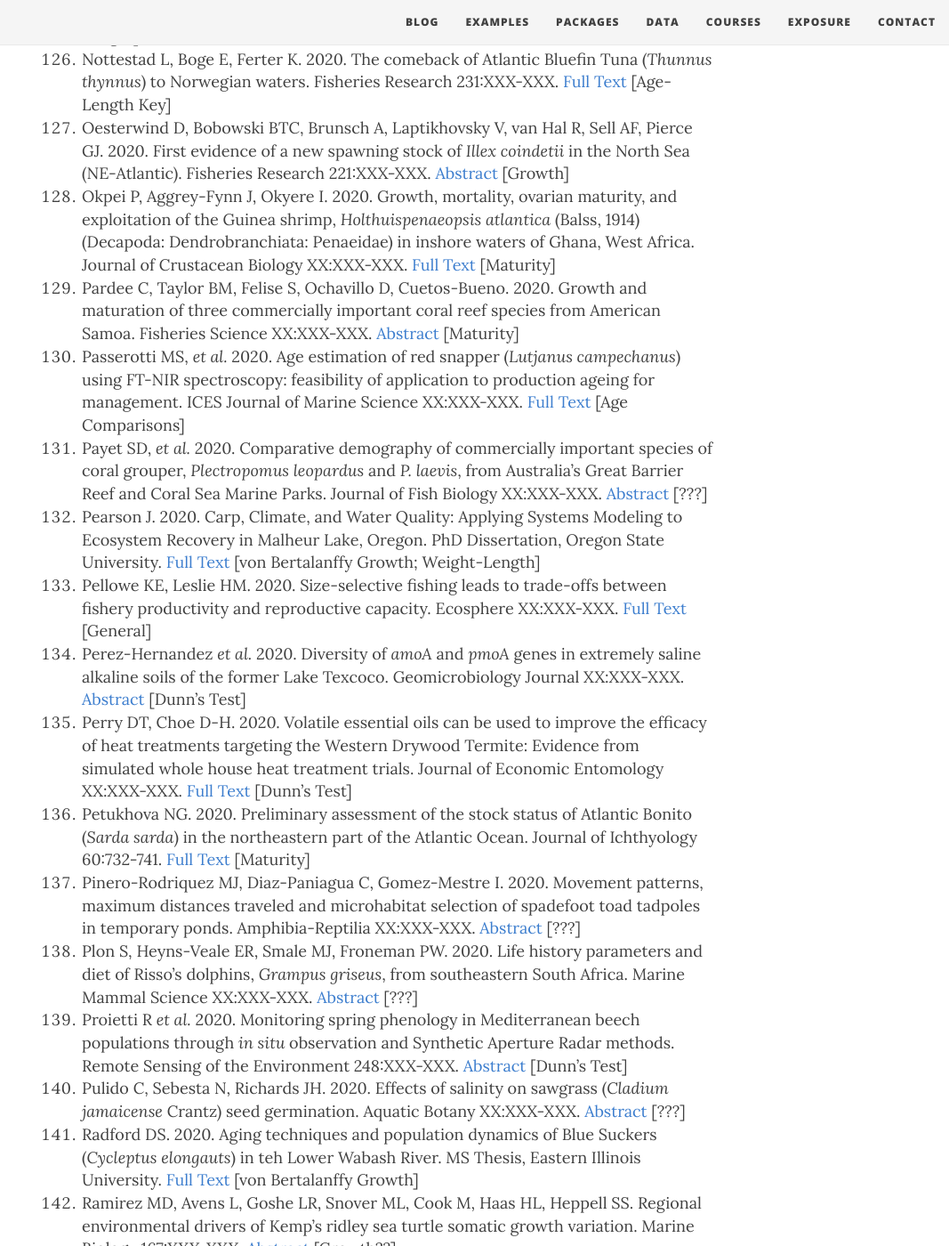
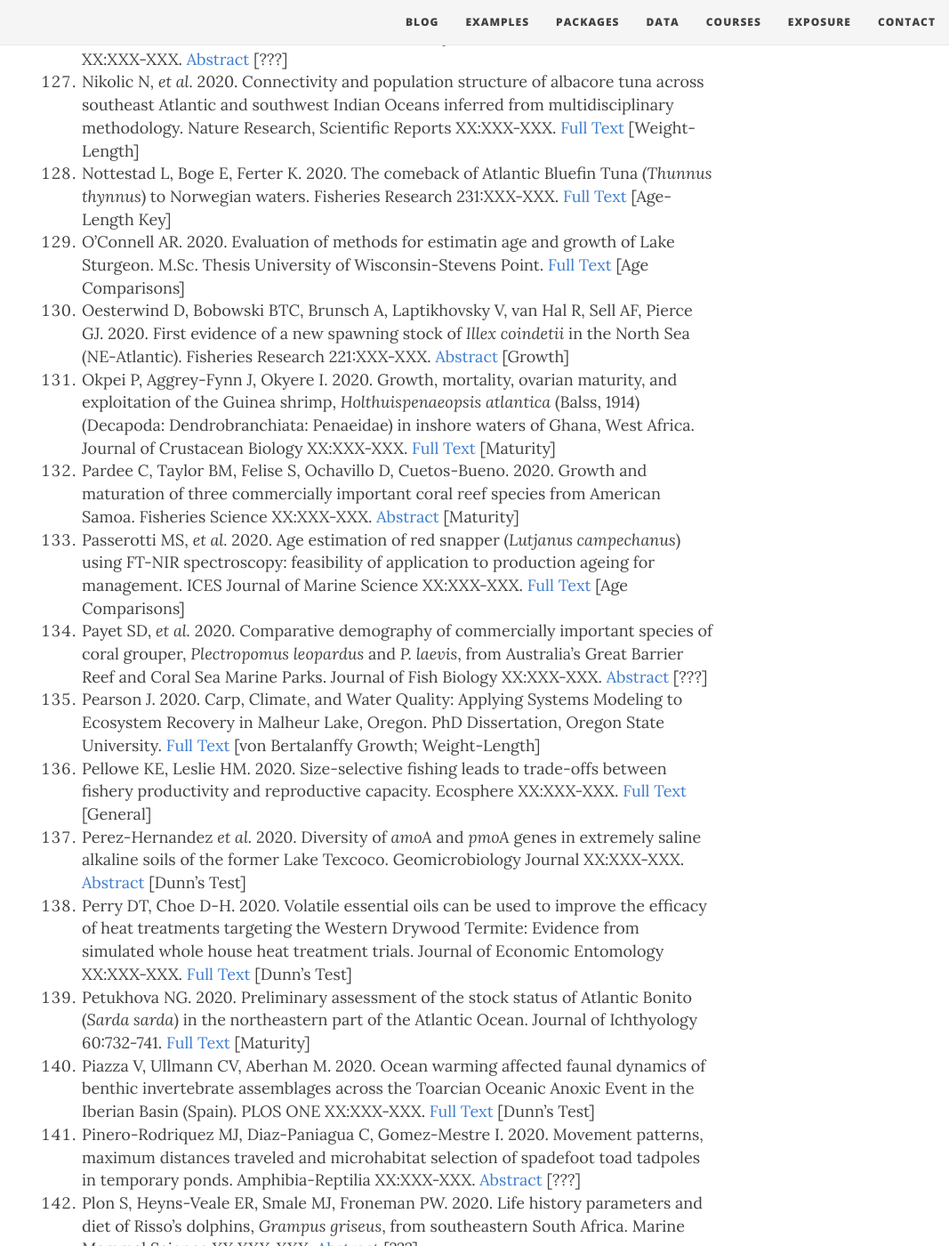
Before and after one commit to droglenc/fishR, a Jekyll site: the page built from exposure/exposure-citations20.md, in a window 1280 px wide and 1400 px high, scrolled down 10754 px. Shown: the whole window at 89% size, without its empty margins (213-1280 px from the left). Built offline with Jekyll 4.4.1, drawn with Linux system fonts in a browser that asks for light colours; nearby versions of some CDN libraries; some of the changed text lies outside the part shown.

Commit message:
Update exposure-citations20.md

```diff
--- a/exposure/exposure-citations20.md
+++ b/exposure/exposure-citations20.md
@@ -53,6 +53,7 @@
 1. Crawford LM, Janovick JL, Carrasquilla-Garcia N, Hatzakis E, Wang SC. 2020. Comparison of DNA analysis, targeted metabolite profiling, and non-targeted NMR fingerprinting for differentiating cultivars of processed olives. Food Control XX:XXX-XXX. [Abstract](https://www.sciencedirect.com/science/article/abs/pii/S0956713520301808) [Dunn's Test]
 1. da Silva Souza T, Lacerda D, Aguiar LL, Martins MNC, de Oliveira David JA. 2020. Toxic potential of sewage sludge: Histopathological effects on soil and aquatic bioindicators. Ecological Indicators 111:XXX-XXX. [Abstract](https://www.sciencedirect.com/science/article/abs/pii/S1470160X19309756) [???]
 1. Dawson B, Peterson G, Hrabik T, Hoffman J. 2020. Dietary niche and growth rate of the nonnative tubenose goby (*Proterorhinus semilunaris*) in the Lake Superior basin. Journal of Great Lakes Research XX:XXX-XXX. [Abstract](https://www.sciencedirect.com/science/article/abs/pii/S0380133020301738) [???]
+1. Dean Q. 2020. Population characteristics and movement of Blue Catfish in the Kansas River. M.Sc. Thesis, University of Nebraska. [Abstract](https://www.researchgate.net/publication/346988506_POPULATION_CHARACTERISTICS_AND_MOVEMENT_OF_BLUE_CATFISH_IN_THE_KANSAS_RIVER) [???]
 1. Deemer BR, Stets EG, Yackulic CB. 2020. Calcite precipitation in Lake Powell reduces alkalinity and total salt loading to the Lower Colorado River Basin. Limnology and Oceanography XX:XXX-XXX. [Abstract](https://aslopubs.onlinelibrary.wiley.com/doi/abs/10.1002/lno.11399) [Dunn's Test]
 1. Delrez N, Zhang H, Lieffrig F, Melard C, Farnir F, Boutier M, Donohoe O, Vanderplasschen A. 2020. European eel restocking programs based on wild-caught glass eels: feasibility of quarantine stage compatible with implementation of prophylactic measures prior to scheduled reintroduction to the wild. Journal of Nature Conservation XXX:XXX-XXX. [Abstract](https://www.sciencedirect.com/science/article/abs/pii/S1617138120301795) [???]
 1. Dery M, Arriola K, Lee C-Y, Choe D-H. 2020. Ontogenesis of aldehyde pheromones in two synanthropic bed bug species(Heteroptera: Cimicidae). Insects 11:XXX-XXX. [Full Text](http://scholar.google.com/scholar_url?url=https://www.mdpi.com/2075-4450/11/11/759/pdf&hl=en&sa=X&d=6433312506363920408&ei=S_ipX9X8GsS9yQSqh5jIAQ&scisig=AAGBfm2ywGmqqwBv2Oz14KlDbzwP9OlgxA&nossl=1&oi=scholaralrt&html=) [Dunn's Test]
@@ -101,6 +102,7 @@
 1. Johansson ML, Lavigne SY, Ramcharan CW, Heath DD, MacIsaac HJ. 2020. Detecting a spreading non-indigenous specie susing multiple methodologies. Lake and Reservoir Management XX:XXX-XXX. [Full Text](https://www.tandfonline.com/doi/pdf/10.1080/10402381.2020.1797957) [Dunn's Test]
 1. Johnston D, Yeoh DE. 2020. Carapace width-weight relationships of Blue Swimmer Crab *Portunus armatus* (A.) (Crustacea: Brachyura: Portunidae) in southwestern Australia: influences of sex, decadal change, environment, and season. Journal of Crustacean Biology XX:XXX-XXX. [Abstract](https://academic.oup.com/jcb/article-abstract/doi/10.1093/jcbiol/ruaa046/5876240) [Weight-Length]
 1. Julien AR, Tweel AW, Hadley N, Kingsley-Smith PR. 2020. Demographics of the Ribbed Mussel *Geukensia demissa* (Dillwyn, 1817) and the effects of its simulated manual harvest on salt marsh health in South Carolina, USA. BioOne Complete XX:XXX-XXX. [Abstract](https://bioone.org/journals/Journal-of-Shellfish-Research/volume-39/issue-1/035.039.0107/Demographics-of-the-Ribbed-Mussel-Geukensia-demissa-Dillwyn-1817-and/10.2983/035.039.0107.short) [von Bertalanffy Growth]
+1. Jurek AL. 2020. Minority representation in policing: Integrating representative bureaucracy and structural contingency theories. Ph.D. Dissertation, Sam Houston State University. [Full Text](https://shsu-ir.tdl.org/bitstream/handle/20.500.11875/2897/JUREK-DISSERTATION-2020.pdf) [???]
 1. Kanuch P, Berggren A, Cassel-Lundhagen A. 2020. A clue to invasion success: genetic diversity quickly rebounds after introduction bottlenecks. Biological Invasions XX:XXX-XXX. [Full Text](https://link.springer.com/article/10.1007/s10530-020-02426-y) [Dunn's Test]
 1. Kelson SJ, Miller MR, Thompson TO, O'Rourke SM, Carlson SM. 2020. Temporal dynamics of migration‐linked genetic variation are driven by streamflows and riverscape permeability. Molecular Ecology XX:XXX-XXX. [Abstract](https://onlinelibrary.wiley.com/doi/abs/10.1111/mec.15367) [Depletion]
 1. Kesiktas M, Yemisken E, Yildiz T, Eryilmaz L. 2020. Age, growth and reproduction of the golden grey mullet, *Chelon auratus* (Risso, 1810) in the Golden Horn Estuary, Istanbul. Journal of the Marine Biological Association of the United Kingdom XX:xxx-xxx. [Abstract](https://www.cambridge.org/core/journals/journal-of-the-marine-biological-association-of-the-united-kingdom/article/age-growth-and-reproduction-of-the-golden-grey-mullet-chelon-auratus-risso-1810-in-the-golden-horn-estuary-istanbul/350925E88E7276098C4347C70967B7AF) [growth?]
@@ -135,6 +137,7 @@
 1. Nepal V, Fabrizio MC, Connelly WJ. Phenotypic plasticity in life-history characteristics of invasive Blue Catfish, *Ictalurus furcatus*. Fisheries Research XX:XXX-XXX. [Abstract](https://www.sciencedirect.com/science/article/abs/pii/S0165783620301673) [???]
 1. Nikolic N, *et al.* 2020. Connectivity and population structure of albacore tuna across southeast Atlantic and southwest Indian Oceans inferred from multidisciplinary methodology. Nature Research, Scientific Reports XX:XXX-XXX. [Full Text](https://www.nature.com/articles/s41598-020-72369-w) [Weight-Length]
 1. Nottestad L, Boge E, Ferter K. 2020. The comeback of Atlantic Bluefin Tuna (*Thunnus thynnus*) to Norwegian waters. Fisheries Research 231:XXX-XXX. [Full Text](https://www.sciencedirect.com/science/article/pii/S016578362030206X) [Age-Length Key]
+1. O'Connell AR. 2020. Evaluation of methods for estimatin age and growth of Lake Sturgeon. M.Sc. Thesis University of Wisconsin-Stevens Point. [Full Text](https://minds.wisconsin.edu/bitstream/handle/1793/80875/OConnell%2C%20Aaron%20R.%202020%20Thesis.pdf?sequence=1&isAllowed=y) [Age Comparisons]
 1. Oesterwind D, Bobowski BTC, Brunsch A, Laptikhovsky V, van Hal R, Sell AF, Pierce GJ. 2020. First evidence of a new spawning stock of *Illex coindetii* in the North Sea (NE-Atlantic). Fisheries Research 221:XXX-XXX. [Abstract](https://www.sciencedirect.com/science/article/pii/S0165783619302395) [Growth]
 1. Okpei P, Aggrey-Fynn J, Okyere I. 2020. Growth, mortality, ovarian maturity, and exploitation of the Guinea shrimp, *Holthuispenaeopsis atlantica* (Balss, 1914) (Decapoda: Dendrobranchiata: Penaeidae) in inshore waters of Ghana, West Africa. Journal of Crustacean Biology XX:XXX-XXX. [Full Text](https://academic.oup.com/jcb/advance-article/doi/10.1093/jcbiol/ruaa010/5813135) [Maturity]
 1. Pardee C, Taylor BM, Felise S, Ochavillo D, Cuetos-Bueno. 2020. Growth and maturation of three commercially important coral reef species from American Samoa. Fisheries Science XX:XXX-XXX. [Abstract](https://link.springer.com/article/10.1007/s12562-020-01471-9) [Maturity]
@@ -145,6 +148,7 @@
 1. Perez-Hernandez *et al.* 2020. Diversity of *amoA* and *pmoA* genes in extremely saline alkaline soils of the former Lake Texcoco. Geomicrobiology Journal XX:XXX-XXX. [Abstract](https://www.tandfonline.com/doi/abs/10.1080/01490451.2020.1779417) [Dunn's Test]
 1. Perry DT, Choe D-H. 2020. Volatile essential oils can be used to improve the efficacy of heat treatments targeting the Western Drywood Termite: Evidence from simulated whole house heat treatment trials. Journal of Economic Entomology XX:XXX-XXX. [Full Text](https://ucanr.edu/sites/ucrurbanpest/files/334335.pdf) [Dunn's Test]
 1. Petukhova NG. 2020. Preliminary assessment of the stock status of Atlantic Bonito (*Sarda sarda*) in the northeastern part of the Atlantic Ocean. Journal of Ichthyology 60:732-741. [Full Text](https://www.researchgate.net/profile/Natalia_Petukhova2/publication/344556124_Preliminary_Assessment_of_the_Stock_Status_of_Atlantic_Bonito_Sarda_sarda_in_the_Northeastern_Part_of_the_Atlantic_Ocean/links/5f8023e7299bf1b53e1850c4/Preliminary-Assessment-of-the-Stock-Status-of-Atlantic-Bonito-Sarda-sarda-in-the-Northeastern-Part-of-the-Atlantic-Ocean.pdf) [Maturity]
+1. Piazza V, Ullmann CV, Aberhan M. 2020. Ocean warming affected faunal dynamics of benthic invertebrate assemblages across the Toarcian Oceanic Anoxic Event in the Iberian Basin (Spain). PLOS ONE XX:XXX-XXX. [Full Text](https://journals.plos.org/plosone/article?id=10.1371/journal.pone.0242331) [Dunn's Test]
 1. Pinero-Rodriquez MJ, Diaz-Paniagua C, Gomez-Mestre I. 2020. Movement patterns, maximum distances traveled and microhabitat selection of spadefoot toad tadpoles in temporary ponds. Amphibia-Reptilia XX:XXX-XXX. [Abstract](https://brill.com/view/journals/amre/aop/article-10.1163-15685381-bja10017/article-10.1163-15685381-bja10017.xml) [???]
 1. Plon S, Heyns-Veale ER, Smale MJ, Froneman PW. 2020. Life history parameters and diet of Risso's dolphins, *Grampus griseus*, from southeastern South Africa. Marine Mammal Science XX:XXX-XXX. [Abstract](https://onlinelibrary.wiley.com/doi/abs/10.1111/mms.12675) [???]
 1. Proietti R *et al.* 2020. Monitoring spring phenology in Mediterranean beech populations through *in situ* observation and Synthetic Aperture Radar methods. Remote Sensing of the Environment 248:XXX-XXX. [Abstract](https://www.sciencedirect.com/science/article/abs/pii/S0034425720303485) [Dunn's Test]
@@ -174,6 +178,7 @@
 1. Shirane Y *et al.* 2020. Development of a noninvasive photograph-based method for the evaluation of body condition in free-ranging brown bears. PeerJ XX:XXX-XXX. [Full Text](https://peerj.com/articles/9982/) [von Bertalanffy Growth]
 1. Spaulding J, Rogers M. 2020. Smallmouth Bass population characteristics and minimum length limit evaluation in two Tennessee rivers. Journal of the Southeastern Association of Fish and Wildlife Agencies 7:33–40. [Full Text](http://www.seafwa.org/Documents%20and%20Settings/46/Site%20Documents/2020%20Journal/J7_04_Spaulding%20and%20Rogers%2033-40.pdf) [von Bertalanffy Growth]
 1. Spence MA, Bannister HJ, Ball JE, Dolder PJ, Griffiths CA, Thorpe RB. 2020. LeMaRns: A length-based multi-species analysis by numerical simlation in R. PLOS ONE XX:XXX-XXX. [Full Text](https://journals.plos.org/plosone/article?id=10.1371/journal.pone.0227767) [Stock-Recruitment]
+1. Stamkoska KP, Nakev S, Uzunova D, Arsovski B, Arsoska A, Lisicanec E, Velevski M. 2020. Distribution and breeding of the White Stork (*Ciconia ciconia*) in North Macedonia in 2015 and 2016. Macedonian Journal of Ecology and Environment 22:87-99. [Full Text](https://www.researchgate.net/profile/Slave_Nakev/publication/311101248_Distribution_and_breeding_of_the_White_Stork_Ciconia_ciconia_in_North_Macedonia_in_2015_and_2016/links/5fc7b3b445851568d13263bb/Distribution-and-breeding-of-the-White-Stork-Ciconia-ciconia-in-North-Macedonia-in-2015-and-2016.pdf) [Dunn's Test]
 1. Starks TA, Rodger AW. 2020. Otolith and scale‐based growth standards for lotic Smallmouth Bass. North American Journal of Fisheries Management XX:XXX-XXX. [Abstract](https://afspubs.onlinelibrary.wiley.com/doi/abs/10.1002/nafm.10458) [von Bertalanffy Growth]
 1. Studivan MS, Voss JD. 2020. Transcriptomic plasticity of mesophotic corals among natural populations and transplants of *Montastraea cavernosa* in the Gulf of Mexico and Belize. Molecular Ecology XX:XXX-XXX. [Abstract](https://onlinelibrary.wiley.com/doi/abs/10.1111/mec.15495) [Dunn's Test]
 1. Stuhlmacher M, Turner B, Frazier AE, Kim Y, Leffel J. 2020. Institutional shifts and landscape change: the impact of the Período Especial on Cuba’s land system architecture. Journal of Land Use Science XX:XXX-XXX. [Abstract](https://www.tandfonline.com/doi/abs/10.1080/1747423X.2020.1829119) [Dunn's Test]
```
Also changed, not shown: other parts of exposure/exposure-citations20.md (+1 -1 lines).
